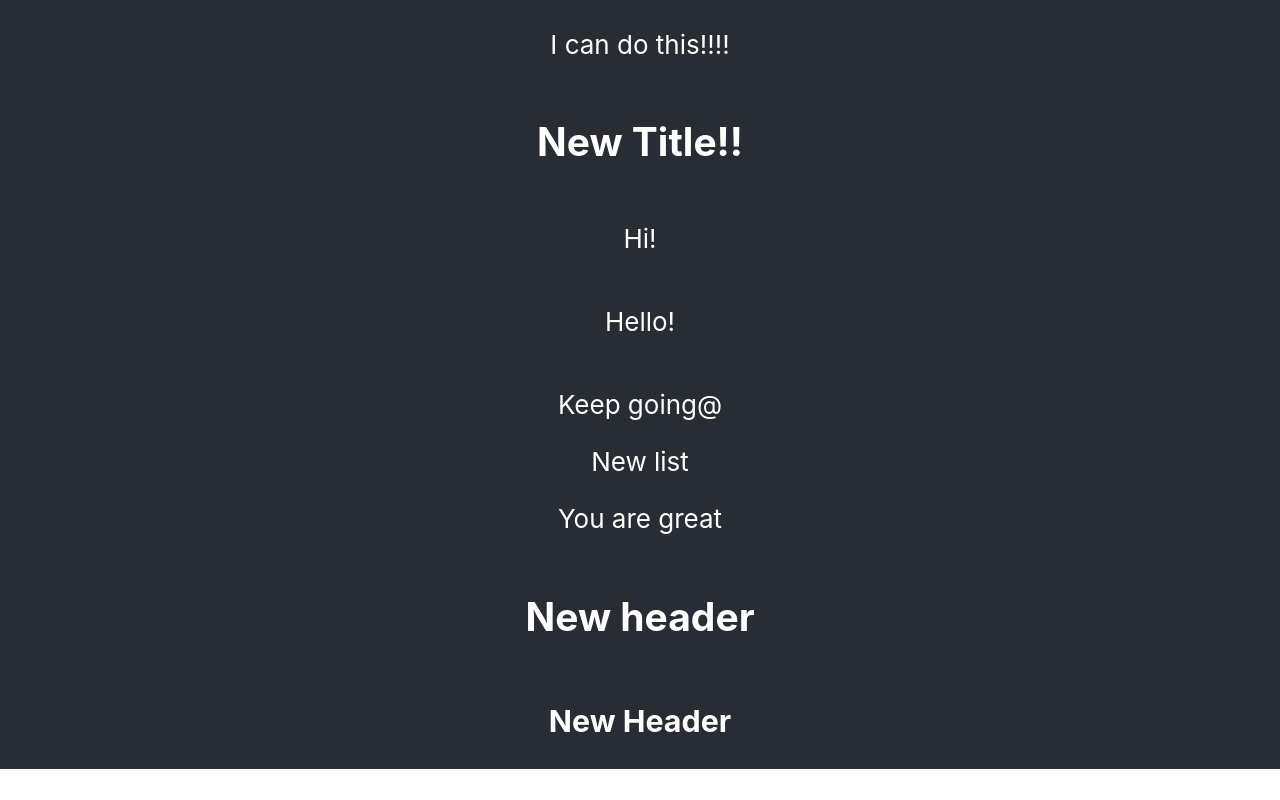
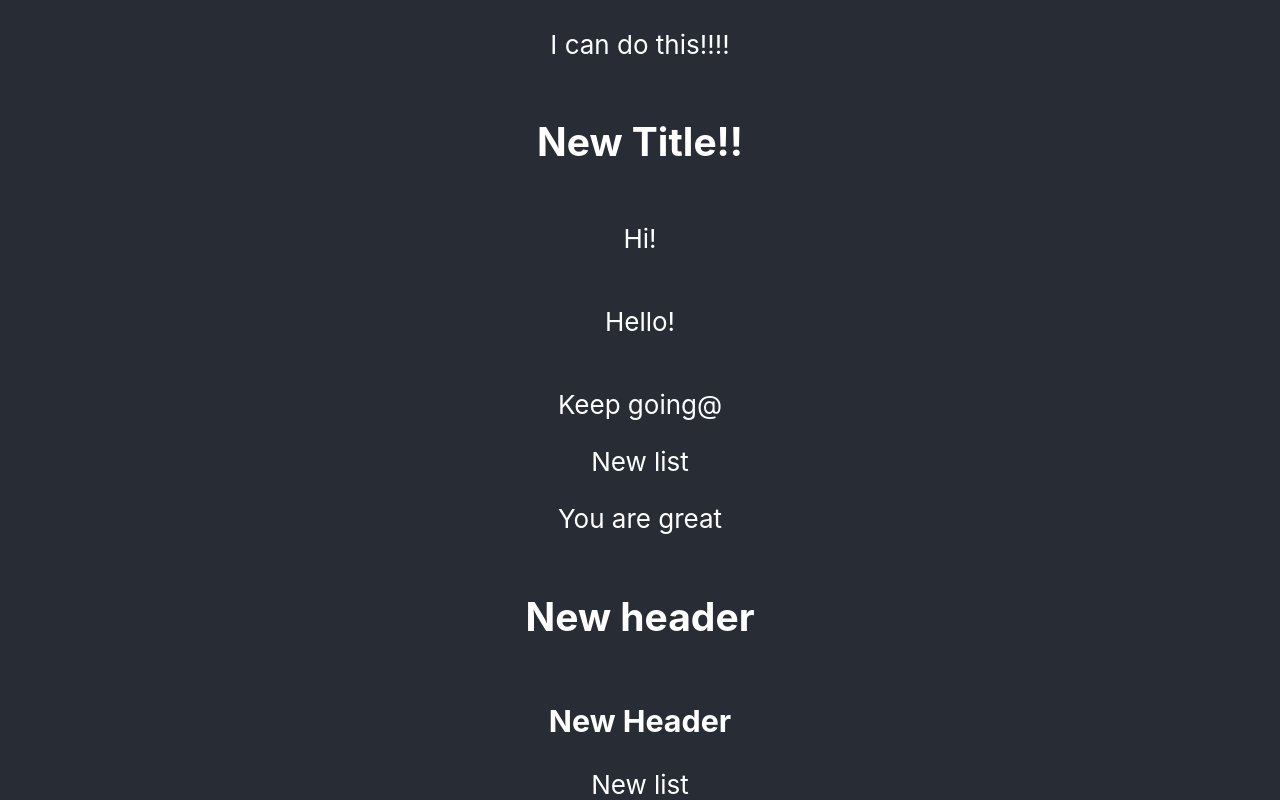
Before and after one commit to tyler-ray90/testing-05-18, a React (Create React App) app: page / in a window 1280 px wide. Shown: the part 545-1345 px from the top of the page. Before the commit the page ends 1314 px from the top, so only its background shows below. Built offline with nearby package versions, Linux system fonts and the light colour scheme.

Commit message:
new commit

```diff
--- a/src/App.js
+++ b/src/App.js
@@ -20,6 +20,7 @@ function App() {
         <p>You are great</p>
         <h2>New header</h2>
         <h3>New Header</h3>
+        <l>New list</l>
 
       </header>
     </div>
```
